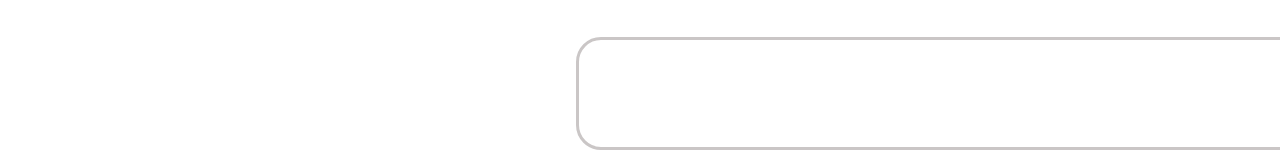
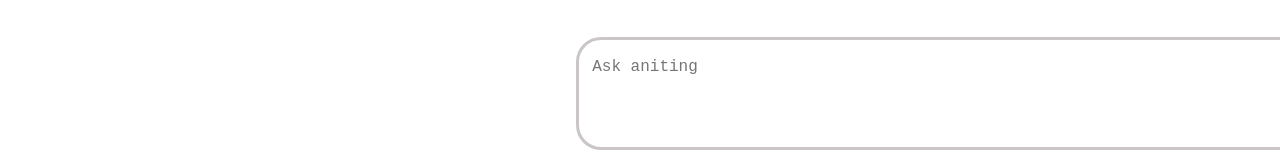
Before and after one commit to yyo6420/chatGptWesideInHtml, a plain HTML site: page index.html in a window 1280 px wide. Shown: the part 363-515 px from the top of the page. Drawn offline with Linux system fonts and the light colour scheme.

Commit message:
qestions area

```diff
--- a/index.html
+++ b/index.html
@@ -29,6 +29,7 @@
         <div class="main-container">
             <h1 class="main-qestion">what can i help with?</h1>
             <div class="textareaDiv">
+                <textarea name="qestionsArea" id="qestionsArea" placeholder="Ask aniting"></textarea>
             </div>
         </div>
     </main>
--- a/indexStyle.css
+++ b/indexStyle.css
@@ -94,3 +94,13 @@ nav {
     border-style: solid;
     border-color: rgb(202, 198, 198);
 }
+
+.main-container #qestionsArea {
+    position: absolute;
+    top: 1rem;
+    left: 0.7rem;
+    width: 95%;
+    font-size: 1rem;
+    border-radius: 15px;
+    border: 0;
+}
```
